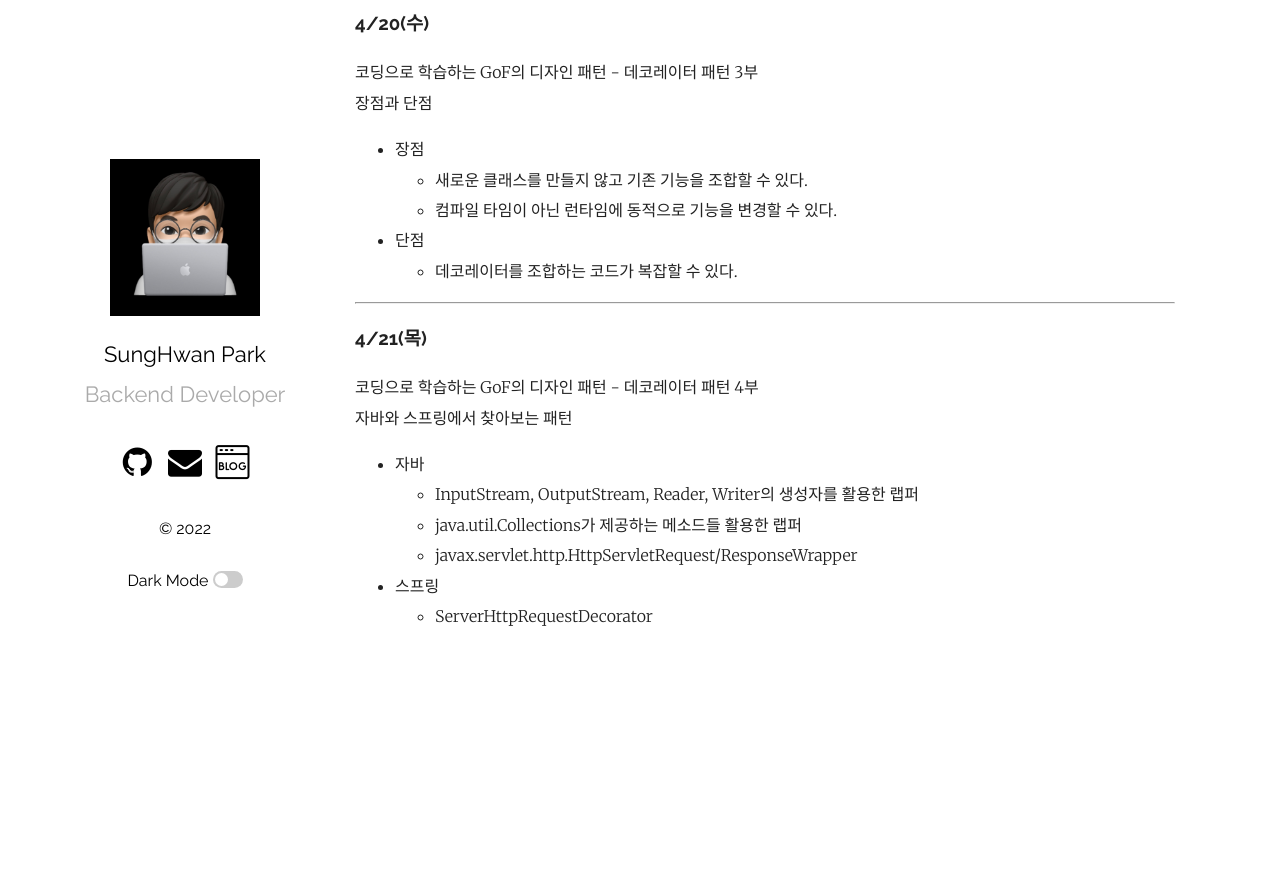
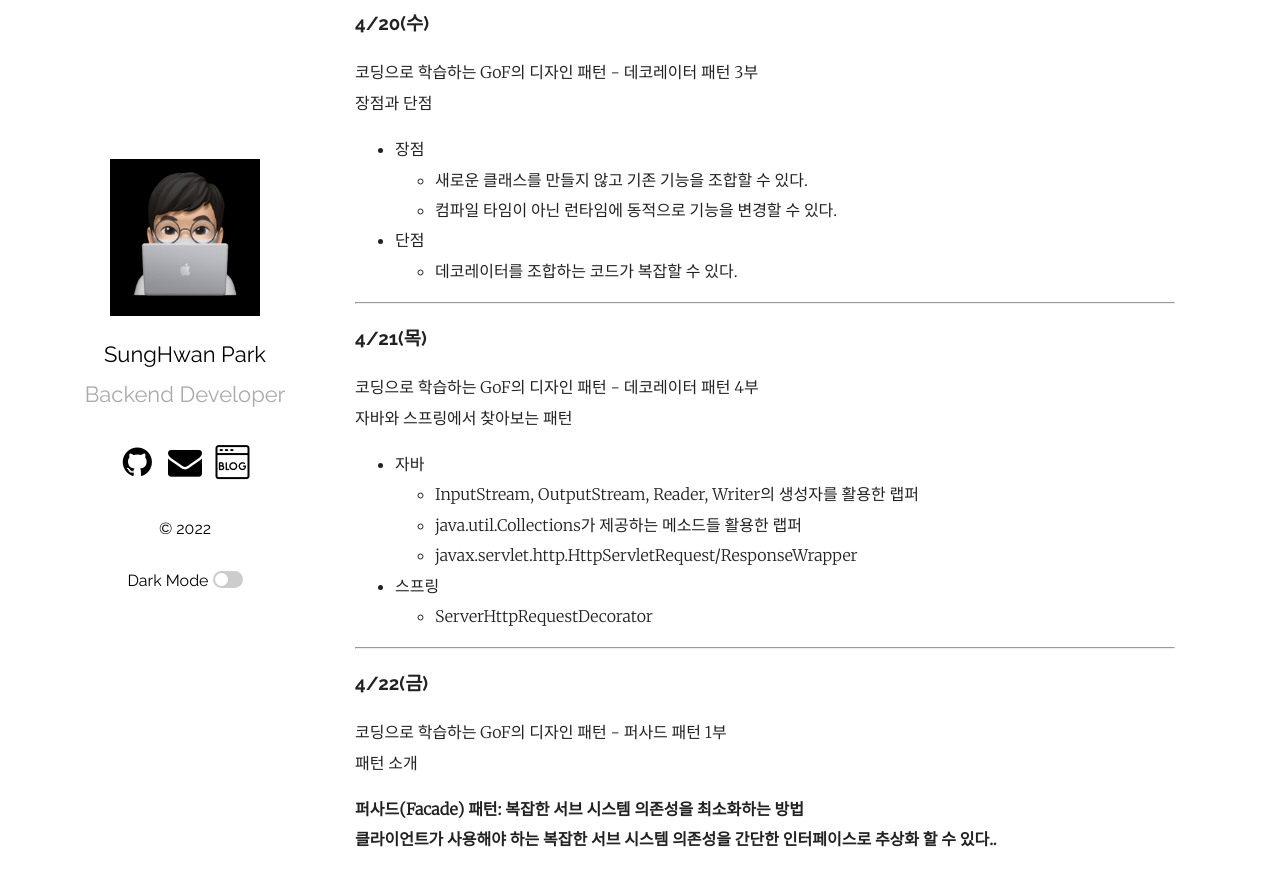
Before and after one commit to mrpark219/TIL, a Jekyll site: the page built from _posts/2022-04-01-4월TIL.markdown, in a window 1280 px wide and 900 px high, scrolled down 16772 px. Shown: the top 886 px of the window. Built offline with Jekyll 4.4.1, drawn with Linux system fonts in a browser that asks for light colours; comment, search, counter and statistics services are not loaded; before the commit the page ends 17448 px from its top, so only the background shows below that.

Commit message:
feat: 2022-04-22 TIL 추가

```diff
--- a/_posts/2022-04-01-4월TIL.markdown
+++ b/_posts/2022-04-01-4월TIL.markdown
@@ -784,3 +784,13 @@ public class App {
     -   javax.servlet.http.HttpServletRequest/ResponseWrapper
 -   스프링
     -   ServerHttpRequestDecorator
+
+---
+
+### 4/22(금)
+
+코딩으로 학습하는 GoF의 디자인 패턴 - 퍼사드 패턴 1부<br/>
+패턴 소개
+
+**퍼사드(Facade) 패턴: 복잡한 서브 시스템 의존성을 최소화하는 방법<br/>
+클라이언트가 사용해야 하는 복잡한 서브 시스템 의존성을 간단한 인터페이스로 추상화 할 수 있다..**
```
